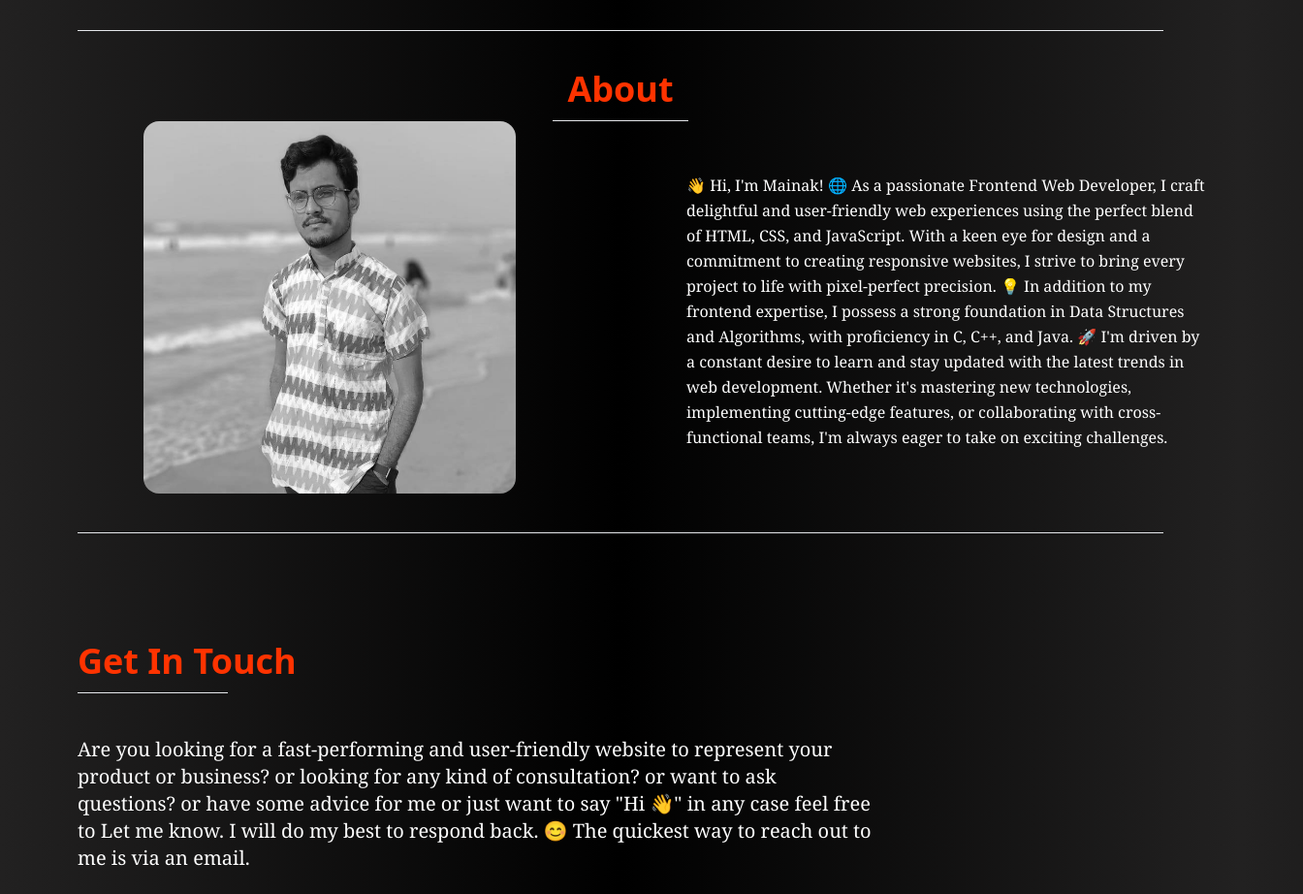
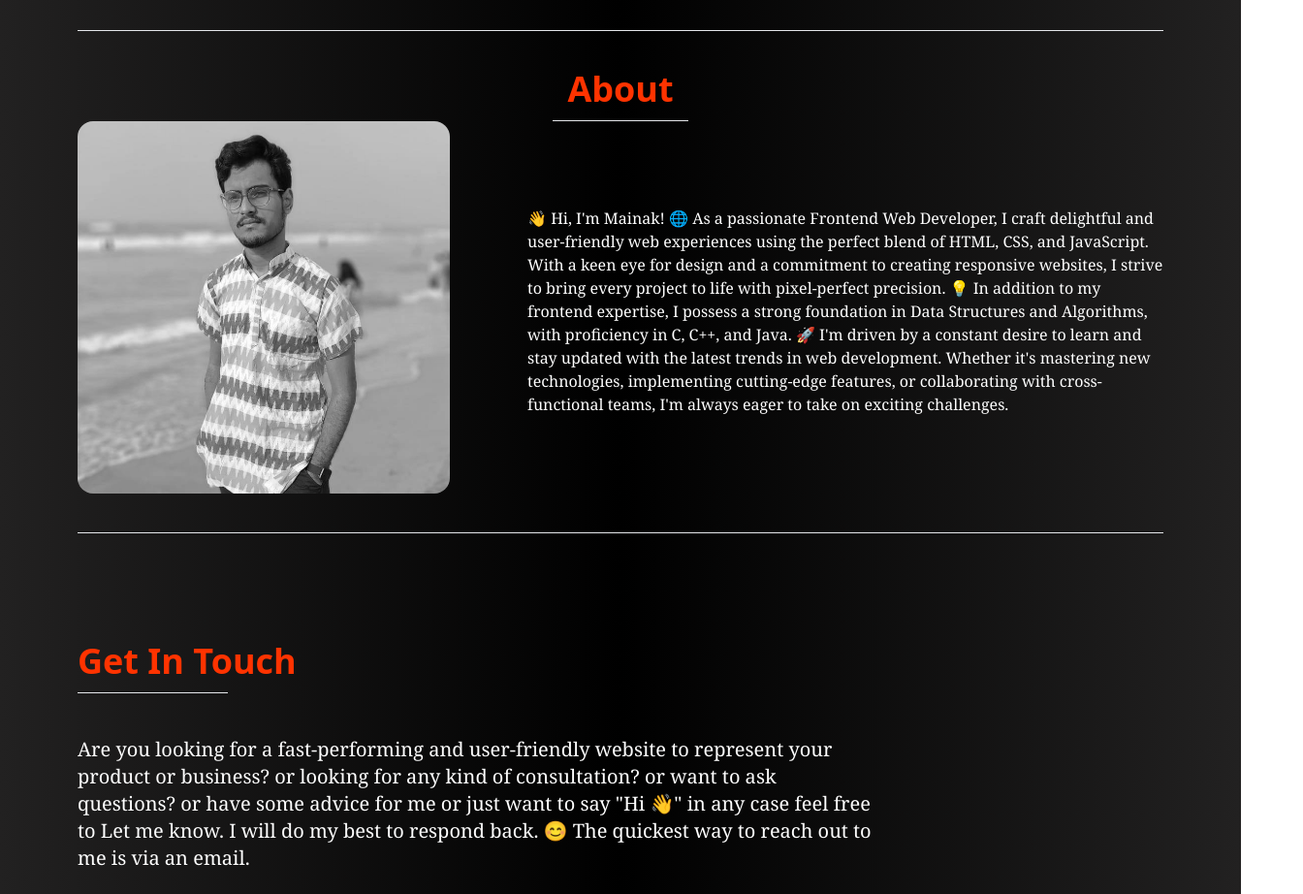
Before and after one commit to MkM630/Portfolio-01, a plain HTML site: page index.html in a window 1280 px wide. Shown: the part 3560-4482 px from the top of the page at 97% size, 1344 px wide, since content can reach past the window. Drawn offline with Linux system fonts and the light colour scheme.

Commit message:
Update index.html

```diff
--- a/index.html
+++ b/index.html
@@ -207,10 +207,10 @@
         <h1 id="section3" class="text-center ml-20 text-[#ff3300] text-4xl  font-semibold mb-3 mr-[80px]">About</h1>
         <hr class=" mx-[570px]">
         </div>
-        <div class="container ml-16 mx-auto flex px-5 md:flex-row flex-col items-center">
-              <img class="object-cover object-center rounded-2xl ml-16 h-96 w-96 filter grayscale" alt="hero" src="./Assets/My image.jpg">
-            <div class="lg:flex-grow md:w-1/2 lg:pl-24 md:pl-16 flex flex-col md:items-start md:text-left items-center text-center">
-              <p class="mb-8 leading-relaxed text-white my-10 mx-20 font-serif">👋 Hi, I'm Mainak!
+        <div class=" flex  items-center">
+              <img class=" rounded-2xl ml-20 h-96 w-96   grayscale" alt="hero" src="./Assets/My image.jpg">
+            <div class="flex  items-center ">
+              <p class="mb-8  text-white my-10 mx-20 font-serif px-20">👋 Hi, I'm Mainak!
 
                 🌐 As a passionate Frontend Web Developer, I craft delightful and user-friendly web experiences using the perfect blend of HTML, CSS, and JavaScript. With a keen eye for design and a commitment to creating responsive websites, I strive to bring every project to life with pixel-perfect precision.
                 💡 In addition to my frontend expertise, I possess a strong foundation in Data Structures and Algorithms, with proficiency in C, C++, and Java.
```
